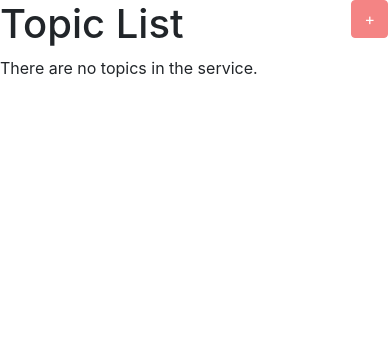
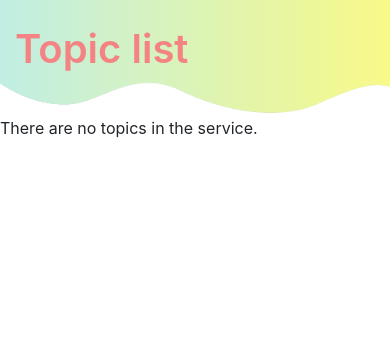
Before and after one commit to ada-krav/good-news, a Django app: page /topics/ in a window 390 px wide. Shown: the part 70-420 px from the top of the page. Run offline with Django 4.2, Linux system fonts and the light colour scheme; the visitor is signed in with stand-in values (Sample User, id 1); data that the repository does not hold is empty; some libraries are stand-ins or nearby versions.

Commit message:
add styles to topics list view

```diff
--- a/static/css/styles.css
+++ b/static/css/styles.css
@@ -99,6 +99,10 @@ th {
     color: var(--fourth);
     margin-left: 5px;
 }
+
+.a-delete{
+    color: var(--third);
+}
 /* --------- LIST-VIEW ---------*/
 /* --------- FOOTER ---------*/
 .footer {
--- a/templates/agency/article_list.html
+++ b/templates/agency/article_list.html
@@ -1,7 +1,7 @@
 {% extends "base.html" %}
 {% load crispy_forms_filters %}
 {% block content %}
-    <section class="banner">
+  <section class="banner">
     <div class="container">
       <div class="row">
         <div class="col-md-6">
--- a/templates/agency/topic_list.html
+++ b/templates/agency/topic_list.html
@@ -2,27 +2,41 @@
 {% load crispy_forms_filters %}
 
 {% block content %}
-  <h1>
-    Topic List
-    <a href="{% url 'agency:topic-create' %}" class="btn btn-primary link-to-page">
-      +
-    </a>
+  <section class="banner">
+    <div class="container">
+      <div class="row">
+        <div class="col-md-6">
+          <h1 class="banner-title regular-title">
+            Topic list
           </h1>
-
+        </div>
+      </div>
+    </div>
+      {% load static %}
+      <img src="{% static 'images/wave_up.png' %}" alt="" class="bottom-img">
+  </section>
+  <section class="table-list">
   {% if topic_list %}
+    <div class="container">
+      <div class="row">
+        <div class="col-md-12">
+          <div>
             <form action="" method="get" class="form-inline">
               {{ search_form|crispy }}
               <input class="btn btn-primary" type="submit" value="🔍">
+              <a href="{% url 'agency:topic-create' %}" class="btn btn-primary link-to-page">
+              Add New Topic
+            </a>
             </form>
-    <table class="table">
+          </div>
+
+    <table class="table table-borderless">
       <tr>
         <th>ID</th>
         <th>Name</th>
         <th>Update</th>
         <th>Delete</th>
-
       </tr>
-
       {% for topic in topic_list %}
       <tr>
         <td>
@@ -37,16 +51,20 @@
           </a>
         </td>
         <td>
-              <a style="color: red"
-                href="{% url 'agency:topic-delete' pk=topic.id %}">
+          <a class="a-delete" href="{% url 'agency:topic-delete' pk=topic.id %}">
             Delete
           </a>
         </td>
       </tr>
       {% endfor %}
     </table>
+        </div>
+      </div>
+    </div>
+
 
   {% else %}
       <p>There are no topics in the service.</p>
   {% endif %}
+  </section>
 {% endblock %}
```
Lines whose indentation alone changed are shown as unchanged.
